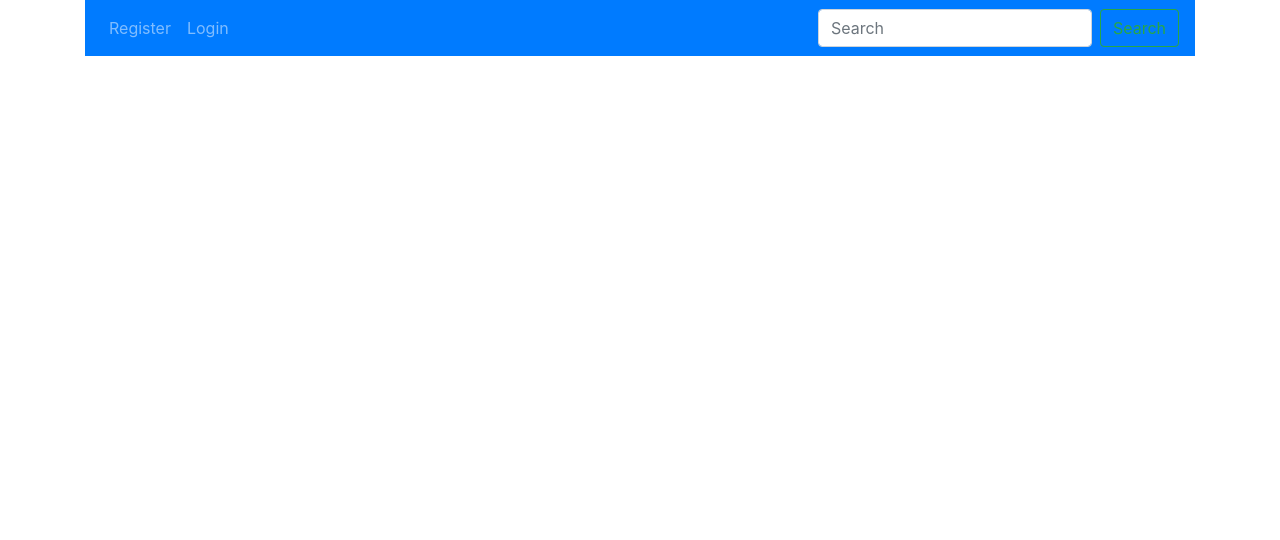
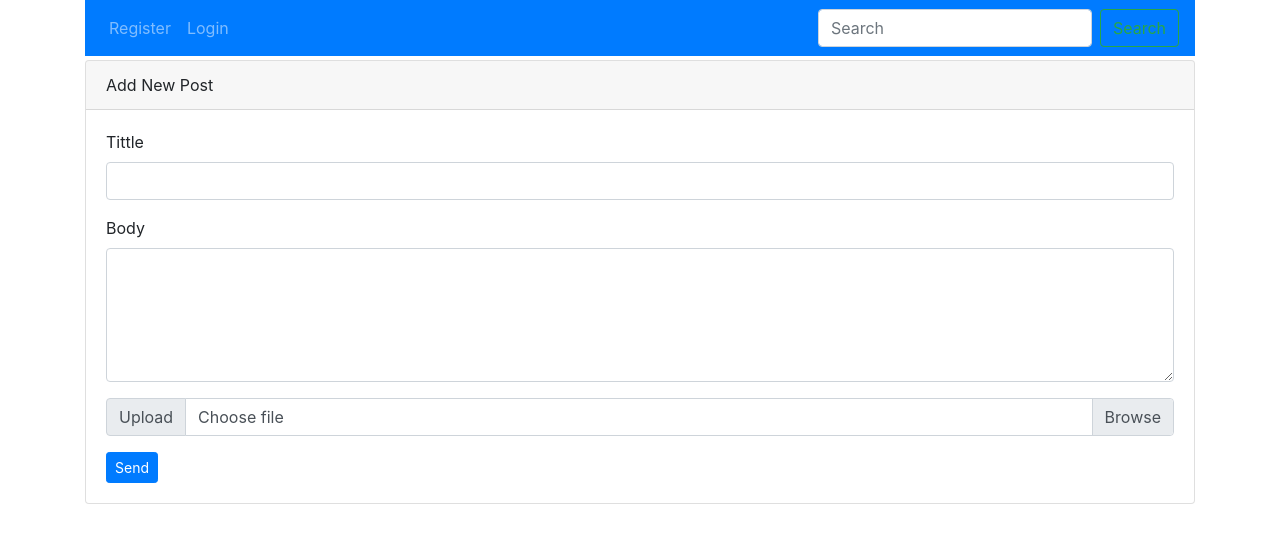
Before and after one commit to serhii-mokhonko/app-firebase, a Vue app: page /add-new-post in a window 1280 px wide. Shown: the top 540 px of the page. Built offline with nearby package versions, Linux system fonts and the light colour scheme; no server answers.

Commit message:
Add page for new post(addNewPost.vue). Add link for new page(App.vue) and new route(router.js)

```diff
--- a/src/App.vue
+++ b/src/App.vue
@@ -8,6 +8,9 @@
             <ul class="navbar-nav">
               <router-link tag='li' :to='{ name: "home"}' class="nav-item" v-if="isUserLoggedIn">
                 <a class="nav-link">Home</a>
+              </router-link>
+              <router-link tag='li' :to='{ name: "addNewPost"}' class="nav-item" v-if="isUserLoggedIn">
+                <a class="nav-link">New Post</a>
               </router-link>
               <router-link tag='li' :to='{ name: "register"}' class="nav-item" v-if="!isUserLoggedIn">
                 <a class="nav-link">Register</a>
--- /dev/null
+++ b/src/pages/addNewPost.vue
@@ -0,0 +1,44 @@
+<template>
+<div class="card mt-1">
+  <div class="card-header">
+    Add New Post
+  </div>
+  <div class="card-body">
+	<form>
+	  <div class="form-group">
+	    <label for="FormTitleInput">Tittle</label>
+	    <input type="text" class="form-control" id="FormTitleInput" placeholder="">
+	  </div>
+	  <div class="form-group">
+	    <label for="FormBodyTextarea">Body</label>
+	    <textarea class="form-control" id="FormBodyTextarea" rows="5"></textarea>
+	  </div>
+	  <div class="input-group mb-3">
+	  <div class="input-group-prepend">
+	    <span class="input-group-text" id="inputGroupFileAddon01">Upload</span>
+	  </div>
+	  <div class="custom-file">
+	    <input type="file" class="custom-file-input" id="inputGroupFile01" aria-describedby="inputGroupFileAddon01">
+	    <label class="custom-file-label" for="inputGroupFile01">Choose file</label>
+	  </div>
+	</div>
+	  <button class="btn btn-sm btn-primary" @click.prevent="sendData">Send</button>
+	</form>
+  </div>
+</div>
+</template>
+
+<script>
+export default {
+	methods: {
+		data(){
+			return {
+
+			}
+		},
+		sendData(){
+
+		}
+	}
+}
+</script>
--- a/src/router.js
+++ b/src/router.js
@@ -7,7 +7,8 @@ Vue.use(VueRouter)
 const routes = [
 	{ path: '/', component: () => import('./pages/home.vue'), name: 'home', beforeEnter: routerGuard},
 	{ path: '/register', component: () => import('./pages/register.vue'), name: 'register'},
-	{ path: '/login', component: () => import('./pages/login.vue'), name: 'login'}
+	{ path: '/login', component: () => import('./pages/login.vue'), name: 'login'},
+	{ path: '/add-new-post', component: () => import('./pages/addNewPost.vue'), name: 'addNewPost'}
 ]
 
 export default new VueRouter({
```
Also changed, not shown: src/store/ads.js (+9 -2 lines).
